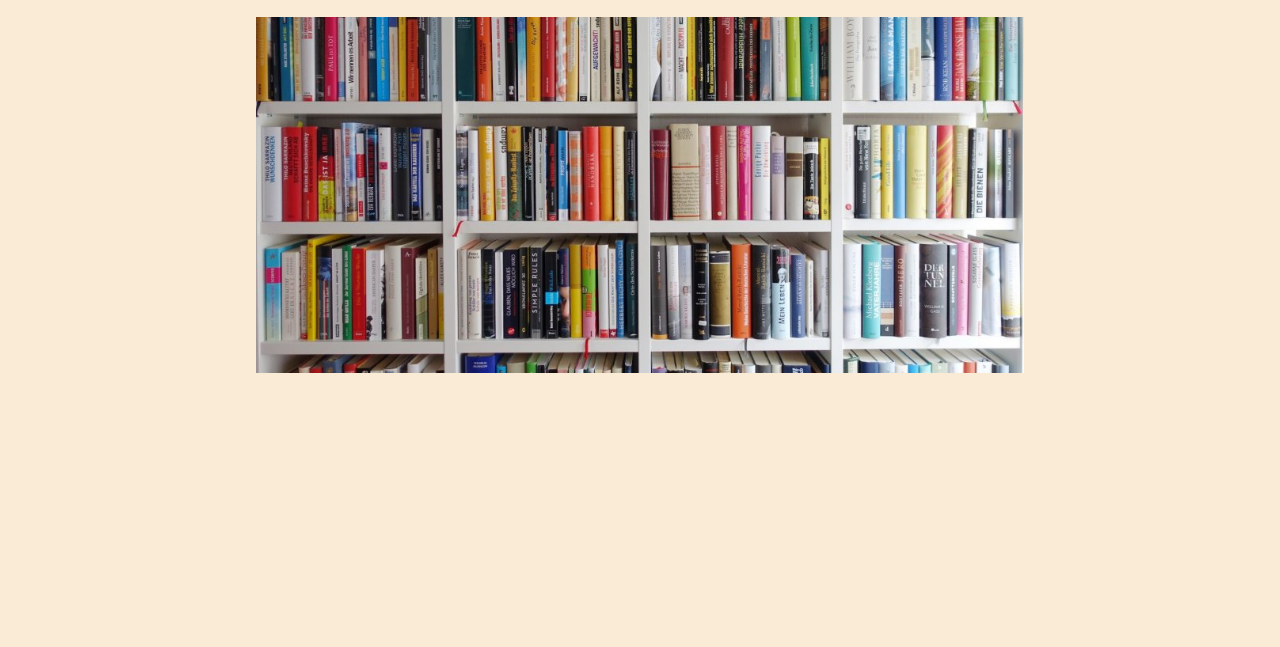
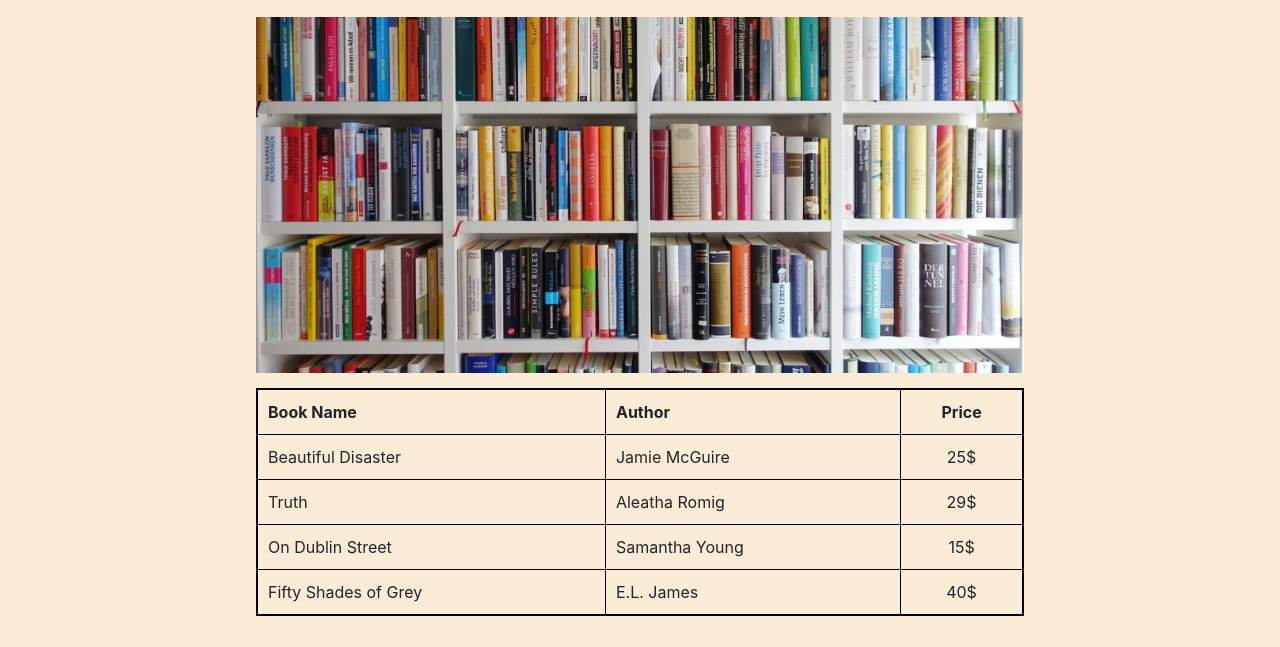
Before and after one commit to paymanb/project0, a plain HTML site: page products.html in a window 1280 px wide. Shown: the part 153-800 px from the top of the page. Drawn offline with nearby package versions, Linux system fonts and the light colour scheme.

Commit message:
second time

```diff
--- a/products.html
+++ b/products.html
@@ -7,7 +7,7 @@
     </head>
     <body>
         <nav class="navbar navbar-expand-lg navbar-light bg-light">
-            <a class="navbar-brand" href=index.html>MyProject</a>
+            <a class="navbar-brand" href=index.html>MyProject0</a>
               <button class="navbar-toggler" type="button" data-toggle="collapse" data-target="#navbarSupportedContent" aria-controls="navbarSupportedContent" aria-expanded="false" aria-label="Toggle navigation">
                 <span class="navbar-toggler-icon"></span>
               </button>
@@ -32,8 +32,32 @@
         <h3>Products</h3>
         <img src="book.jpg">
 
-        <table>
-
+        <table align="center">
+            <tr>
+                <th>Book Name</th>
+                <th>Author</th>
+                <th class="price">Price</th>
+            </tr>
+            <tr>
+                <td>Beautiful Disaster</td>
+                <td>Jamie McGuire</td>
+                <td class="price">25$</td>
+            </tr>
+            <tr>
+                <td>Truth</td>
+                <td>Aleatha Romig</td>
+                <td class="price">29$</td>
+            </tr>
+            <tr>
+                <td>On Dublin Street</td>
+                <td>Samantha Young</td>
+                <td class="price">15$</td>
+            </tr>
+            <tr>
+                <td>Fifty Shades of Grey</td>
+                <td>E.L. James</td>
+                <td class="price">40$</td>
+            </tr>
         </table>
 
     </body>
--- a/styles.scss
+++ b/styles.scss
@@ -26,3 +26,22 @@ img {
     margin-right: auto;
     width: 60%;
 }
+
+table {
+    border: 2px black solid;
+    display: table;
+    margin-top: 15px;
+    margin-left: auto;
+    margin-right: auto;
+    width: 60%;
+
+}
+
+tr,td,th {
+    border: 1px black solid;
+    padding: 10px;
+}
+
+td[class=price],th[class=price] {
+    text-align: center;
+}
```
Also changed, not shown: aboutus.html (+1 -1 lines), reference.html (+1 -1 lines), styles.css, 1 other file.
